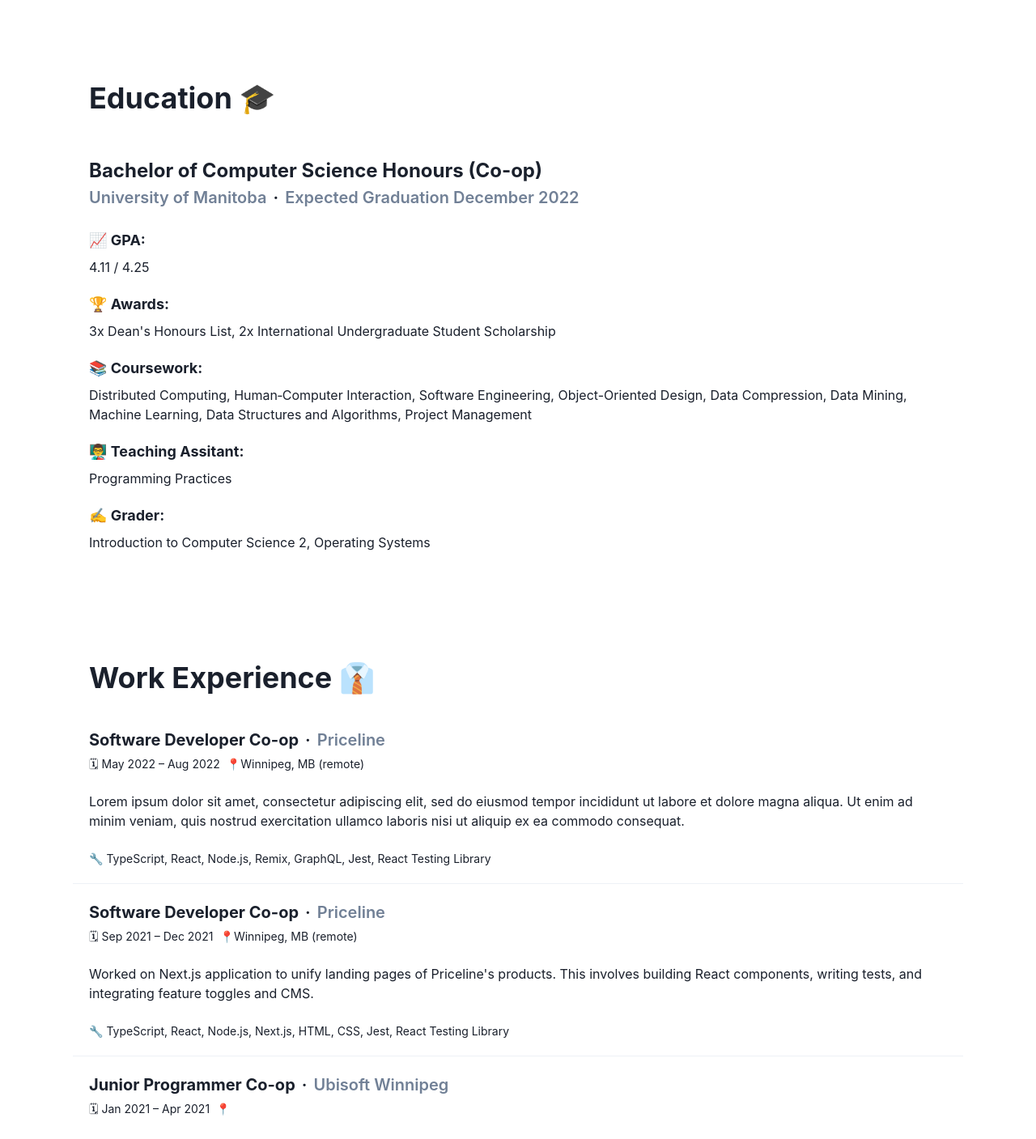
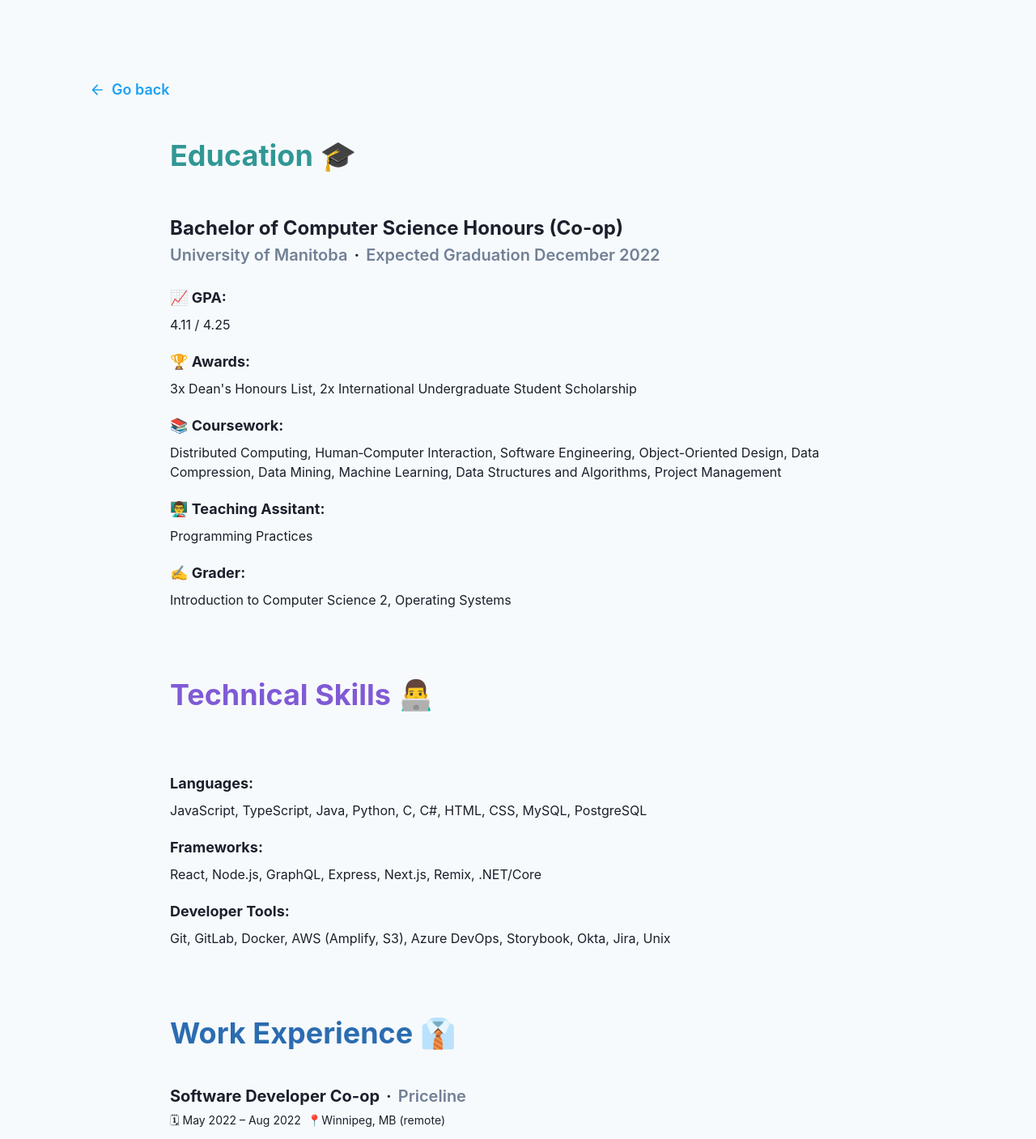
Before and after one commit to devin-efendy/portfolio-v4, a Next.js app: page /resume in a window 1280 px wide. Shown: the top 1407 px of the page at 81% size. Built offline with nearby package versions, Linux system fonts and the light colour scheme.

Commit message:
add technical skills

```diff
--- a/data/experience.ts
+++ b/data/experience.ts
@@ -5,7 +5,7 @@ const experience = [
     companyName: 'Priceline',
     date: 'May 2022 – Aug 2022',
     description:
-      'Lorem ipsum dolor sit amet, consectetur adipiscing elit, sed do eiusmod tempor incididunt ut labore et dolore magna aliqua. Ut enim ad minim veniam, quis nostrud exercitation ullamco laboris nisi ut aliquip ex ea commodo consequat.',
+      "I was primarily working on integrating Okta authentication and authorization for my team's new application to protect pages and APIs. This also allow users to have seamless transition between Priceline's applications. I also improved autocomplete functionality for one of Priceline's partner which provides better usability.",
     location: 'Winnipeg, MB (remote)',
     technologies:
       'TypeScript, React, Node.js, Remix, GraphQL, Jest, React Testing Library',
@@ -19,7 +19,7 @@ const experience = [
       "Worked on Next.js application to unify landing pages of Priceline's products. This involves building React components, writing tests, and integrating feature toggles and CMS.",
     location: 'Winnipeg, MB (remote)',
     technologies:
-      'TypeScript, React, Node.js, Next.js, HTML, CSS, Jest, React Testing Library',
+      'TypeScript, React, Node.js, Next.js, HTML, CSS, Jest, React Testing Library, Contentful, GitHub Action',
   },
   {
     id: 'ubisoft-00',
@@ -28,6 +28,7 @@ const experience = [
     date: 'Jan 2021 – Apr 2021',
     description:
       'At Ubisoft, I worked with C#, .NET, .NET Core, Postgre SQL, and WPF applications. I was primarily developing new features and resolving bug issues. It was very exciting to get some exposure to game development! I had opportunities to work with Unreal Engine and Unity as well.',
+    location: 'Winnipeg, MB (remote)',
     technologies: 'C#, .NET, .NET Core, PostgreSQL, WPF, OOP, REST API',
   },
   {
--- a/package.json
+++ b/package.json
@@ -6,7 +6,8 @@
     "build": "next build && next export",
     "start": "next start",
     "lint": "eslint --fix ./src",
-    "prettier": "prettier --write data/ src/ package.json .eslintrc .prettierrc tsconfig.json next.config.js"
+    "prettier": "prettier --write data/ src/ package.json .eslintrc .prettierrc tsconfig.json next.config.js",
+    "lint:p": "npm run prettier && npm run lint"
   },
   "dependencies": {
     "@chakra-ui/react": "^2.2.6",
--- a/src/components/layout/SectionWrapper.tsx
+++ b/src/components/layout/SectionWrapper.tsx
@@ -2,13 +2,14 @@ import { Center, Flex, Heading } from '@chakra-ui/react'
 
 interface Props {
   title: string
+  titleColor?: string
   children: any
 }
-const SectionWrapper = ({ title, children, ...props }: Props) => {
+const SectionWrapper = ({ title, titleColor, children, ...props }: Props) => {
   return (
-    <Center className='work-experience--section' my='100px' mx='30px'>
-      <Flex flexDirection='column' width='1100px' {...props}>
-        <Heading as='h1' px={[3, 5]} mb={5}>
+    <Center className='work-experience--section' my='50px' mx='30px'>
+      <Flex flexDirection='column' width='900px' {...props}>
+        <Heading as='h1' px={[3, 5]} mb={5} color={titleColor ?? 'primary'}>
           {title}
         </Heading>
         {children}
--- a/src/components/molecules/Experience.tsx
+++ b/src/components/molecules/Experience.tsx
@@ -27,7 +27,7 @@ const Experience = ({
           <Text ml={[0, 2]}>📍{location}</Text>
         </Flex>
 
-        <Text as='p' my={6}>
+        <Text as='p' my={6} textAlign='justify'>
           {description}
         </Text>
 
--- a/src/components/section/Education.tsx
+++ b/src/components/section/Education.tsx
@@ -20,13 +20,17 @@ const EducationItem = ({ emoji, category, content }: IEducationItem) => {
 
 const Education = () => {
   return (
-    <SectionWrapper title='Education 🎓'>
+    <SectionWrapper title='Education 🎓' titleColor='teal.500'>
       <Box className='experience' px={[3, 5]} py='30px'>
         <Text fontSize='2xl' fontWeight='bold'>
           Bachelor of Computer Science Honours (Co-op)
         </Text>
 
-        <Flex fontSize='xl' flexDirection={['column', 'row']}>
+        <Flex
+          fontSize='xl'
+          flexDirection={['column', 'row']}
+          textAlign='justify'
+        >
           <Text color='gray.500' fontWeight='semibold'>
             University of Manitoba
           </Text>
--- /dev/null
+++ b/src/components/section/Skills.tsx
@@ -0,0 +1,43 @@
+import { Box, Flex, Text } from '@chakra-ui/react'
+import SectionWrapper from '../layout/SectionWrapper'
+
+interface IEducationItem {
+  category: string
+  content: string
+}
+
+const SkillCategory = ({ category, content }: IEducationItem) => {
+  return (
+    <Flex flexDirection='column' my={1}>
+      <Text fontSize='lg' fontWeight='bold' mb={2}>
+        {category}:{' '}
+      </Text>
+      {content}
+    </Flex>
+  )
+}
+
+const Skills = () => {
+  return (
+    <SectionWrapper title='Technical Skills 👨‍💻' titleColor='purple.500'>
+      <Box className='technical-skills' px={[3, 5]} py='30px'>
+        <Flex flexDirection='column' mt={5} gap={3}>
+          <SkillCategory
+            category='Languages'
+            content='JavaScript, TypeScript, Java, Python, C, C#, HTML, CSS, MySQL, PostgreSQL'
+          />
+          <SkillCategory
+            category='Frameworks'
+            content='React, Node.js, GraphQL, Express, Next.js, Remix, .NET/Core'
+          />
+          <SkillCategory
+            category='Developer Tools'
+            content='Git, GitLab, Docker, AWS (Amplify, S3), Azure DevOps, Storybook, Okta, Jira, Unix'
+          />
+        </Flex>
+      </Box>
+    </SectionWrapper>
+  )
+}
+
+export default Skills
--- a/src/components/section/WorkExperience.tsx
+++ b/src/components/section/WorkExperience.tsx
@@ -7,7 +7,7 @@ interface Props {
 }
 const WorkExperience = ({ experience }: Props) => {
   return (
-    <SectionWrapper title='Work Experience 👔'>
+    <SectionWrapper title='Work Experience 👔' titleColor='blue.600'>
       {experience.map((exp) => (
         <Experience key={exp.id} {...exp} />
       ))}
--- a/src/pages/_app.tsx
+++ b/src/pages/_app.tsx
@@ -1,5 +1,5 @@
 import type { AppProps } from 'next/app'
-import { ChakraProvider } from '@chakra-ui/react'
+import { Box, ChakraProvider } from '@chakra-ui/react'
 import theme from '../theme'
 import Head from 'next/head'
 
@@ -11,7 +11,9 @@ function MyApp({ Component, pageProps }: AppProps) {
         <meta name='description' content='Devin Efendy Portfolio' />
       </Head>
       <ChakraProvider theme={theme}>
-        <Component {...pageProps} />
+        <Box bg='gray.50'>
+          <Component {...pageProps} />
+        </Box>
       </ChakraProvider>
     </>
   )
--- a/src/pages/resume.tsx
+++ b/src/pages/resume.tsx
@@ -4,6 +4,33 @@ import { WorkExperience } from '../components'
 import experienceData from '../../data/experience'
 import { IExperience } from '../types'
 import Education from '../components/section/Education'
+import Skills from '../components/section/Skills'
+import { Box, Button, Center, Flex, Icon } from '@chakra-ui/react'
+import { MdArrowBack } from 'react-icons/md'
+import { useRouter } from 'next/router'
+
+interface Props {
+  experience: Array<IExperience>
+}
+
+const ResumeNavigation = ({ router }: any) => {
+  return (
+    <Center>
+      <Flex width='1100px' px={[3, 5]}>
+        <Button
+          variant='link'
+          leftIcon={<Icon as={MdArrowBack} w={5} h={5} />}
+          onClick={() => {
+            router.push('/')
+          }}
+          fontSize='18px'
+        >
+          Go back
+        </Button>
+      </Flex>
+    </Center>
+  )
+}
 
 export async function getStaticProps() {
   return {
@@ -13,22 +40,22 @@ export async function getStaticProps() {
   }
 }
 
-interface Props {
-  experience: Array<IExperience>
-}
-
 const Home: NextPage<Props> = ({ experience }) => {
+  const router = useRouter()
   return (
-    <div className='container'>
+    <Box className='resume--section' py='100px'>
       <Head>
         <title>Resume</title>
         <meta name='description' content='Devin Efendy Resume' />
       </Head>
       <main className='main'>
+        <ResumeNavigation router={router} />
         <Education />
+        <Skills />
         <WorkExperience experience={experience} />
+        <ResumeNavigation router={router} />
       </main>
-    </div>
+    </Box>
   )
 }
 
```
Also changed, not shown: data/projects.ts (added, +26 -0 lines), src/types/index.ts (+28 -0 lines), data/projects.json (deleted).
